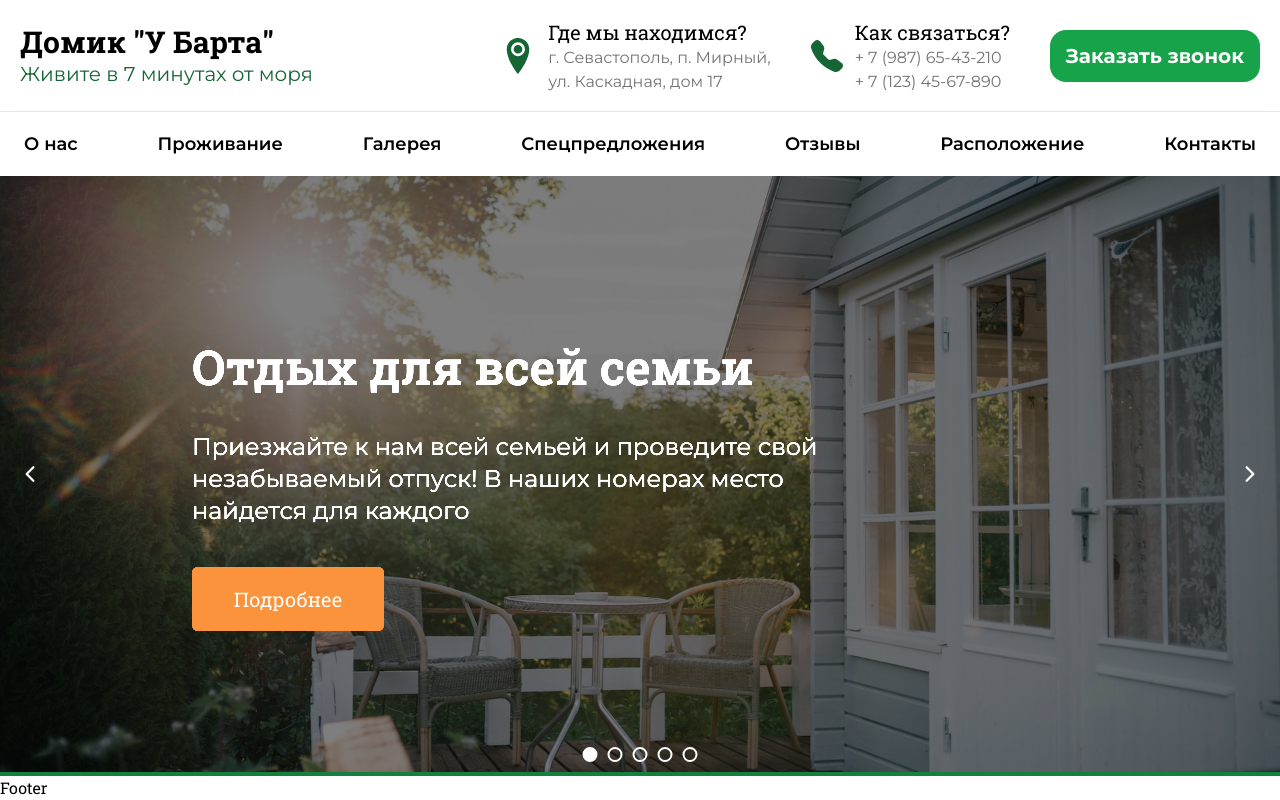
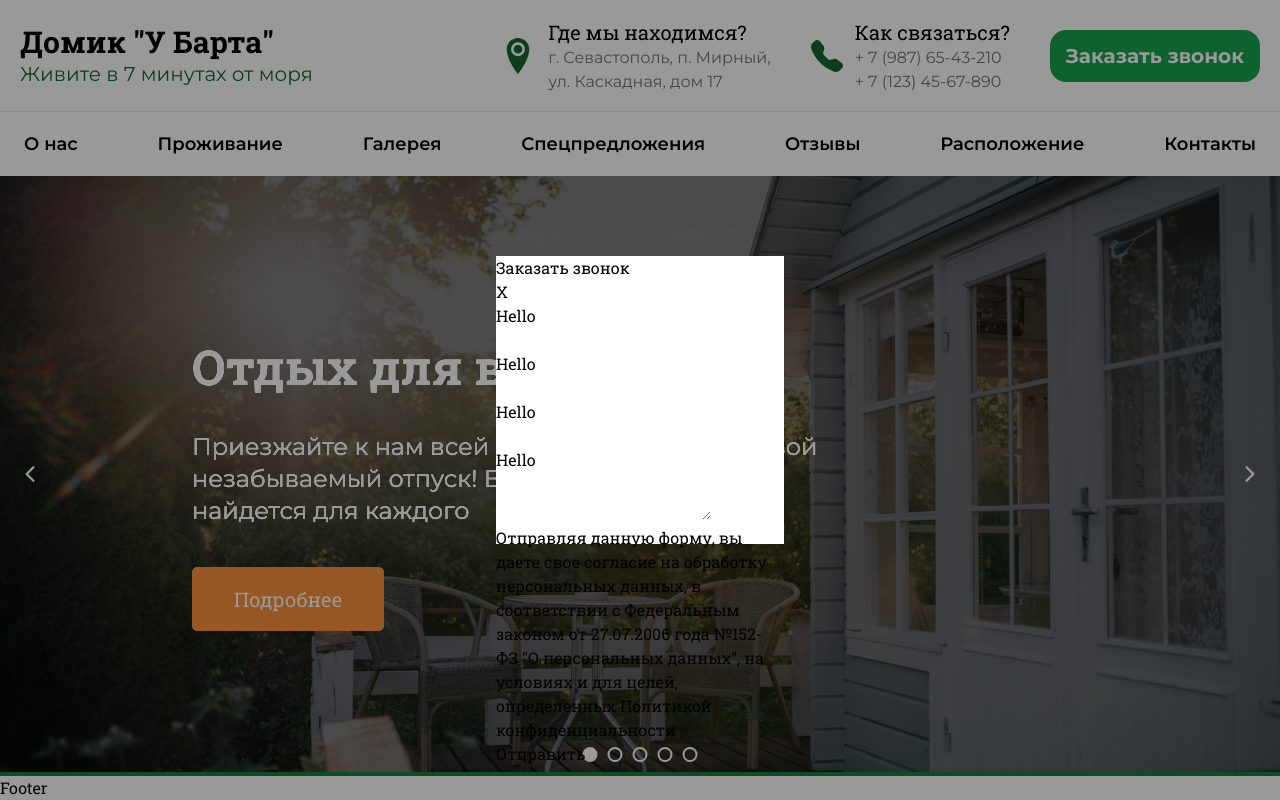
Before and after one commit to iliaalekseevofb/Cottage-rent, a React (Create React App) app: page / in a window 1280 px wide. Built offline with nearby package versions, Linux system fonts and the light colour scheme.

Commit message:
Popup form layout is added

```diff
--- a/src/components/InfoBar.js
+++ b/src/components/InfoBar.js
@@ -3,6 +3,7 @@ import { Link } from 'react-router-dom';
 import { ImLocation2 } from 'react-icons/im';
 import { BsFillTelephoneFill } from 'react-icons/bs';
 import { FiMenu } from 'react-icons/fi';
+import PopupForm from './PopupForm';
 
 const navbarContent = [
   ['О нас', '#about'],
@@ -18,6 +19,7 @@ const phoneNumbers = ['+ 7 (987) 65-43-210', '+ 7 (123) 45-67-890'];
 
 const InfoBar = () => {
   const [toggleMenu, setToggleMenu] = useState(false);
+  const [togglePopup, setTogglePopup] = useState(false);
 
   const menuRef = useRef();
   useEffect(() => {
@@ -97,6 +99,7 @@ const InfoBar = () => {
           </div>
         </div>
       </div>
+      <PopupForm />
     </div>
   )
 }
--- /dev/null
+++ b/src/components/PopupForm.js
@@ -0,0 +1,28 @@
+import React from 'react';
+
+const PopupForm = () => {
+  return (
+    <div className='fixed z-30 top-0 left-0 w-full h-[100vh] flex justify-center items-center bg-myBackground'>
+      <div className='w-72 h-72 bg-white'>
+        <div>
+          <h1>Заказать звонок</h1>
+          <button>X</button>
+        </div>
+        <div>
+          <h3>Hello</h3>
+          <input />
+          <h3>Hello</h3>
+          <input />
+          <h3>Hello</h3>
+          <input />
+          <h3>Hello</h3>
+          <textarea />
+        </div>
+        <p>Отправляя данную форму, вы даете свое согласие на обработку персональных данных, в соответствии с Федеральным законом от 27.07.2006 года №152-ФЗ "О персональных данных", на условиях и для целей, определенных Политикой конфиденциальности</p>
+        <button>Отправить</button>
+      </div>
+    </div>
+  )
+}
+
+export default PopupForm
--- a/tailwind.config.js
+++ b/tailwind.config.js
@@ -18,6 +18,7 @@ module.exports = {
     extend: {
       colors: {
         'myGradient': 'rgba(0, 0, 0, 0.2)',
+        'myBackground': 'rgba(0, 0, 0, 0.4)'
       }
     }
   },
```
